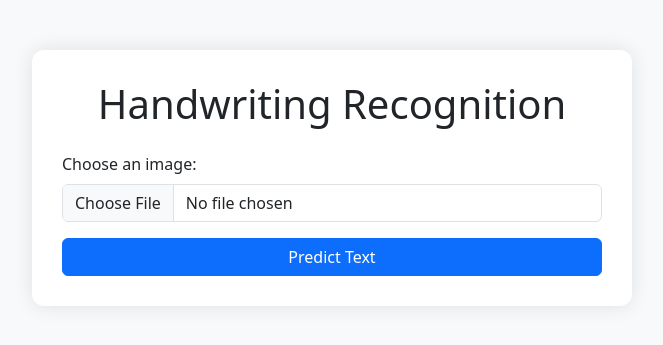
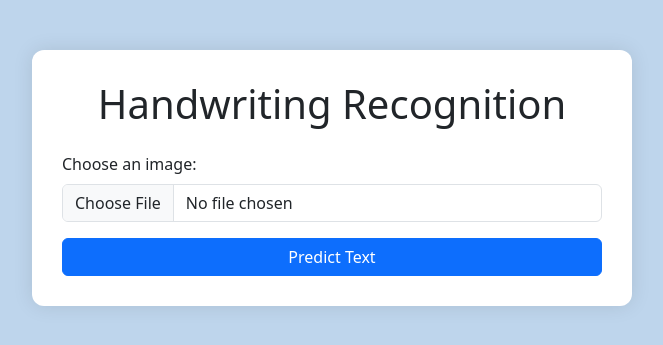
Before and after one commit to Ammar-bin-Akram/HTR2Text, a Flask app: page / in a window 1280 px wide. Shown: the top 345 px of the page, without its empty margins (308-971 px from the left). Run offline with Flask 3, Linux system fonts and the light colour scheme; parts of the project's set-up code (start-up, migrations or seed data) failed here and were passed over.

Commit message:
Updated background color of landing page.

```diff
--- a/flask app/templates/index.html
+++ b/flask app/templates/index.html
@@ -7,7 +7,7 @@
     <link href="https://cdn.jsdelivr.net/npm/bootstrap@5.3.3/dist/css/bootstrap.min.css" rel="stylesheet">
     <style>
         body {
-            background-color: #f8f9fa;
+            background-color: #bed5ec;
             padding-top: 50px;
         }
         .container {
```
Also changed, not shown: flask app/static/uploads/8.jpg (added).
